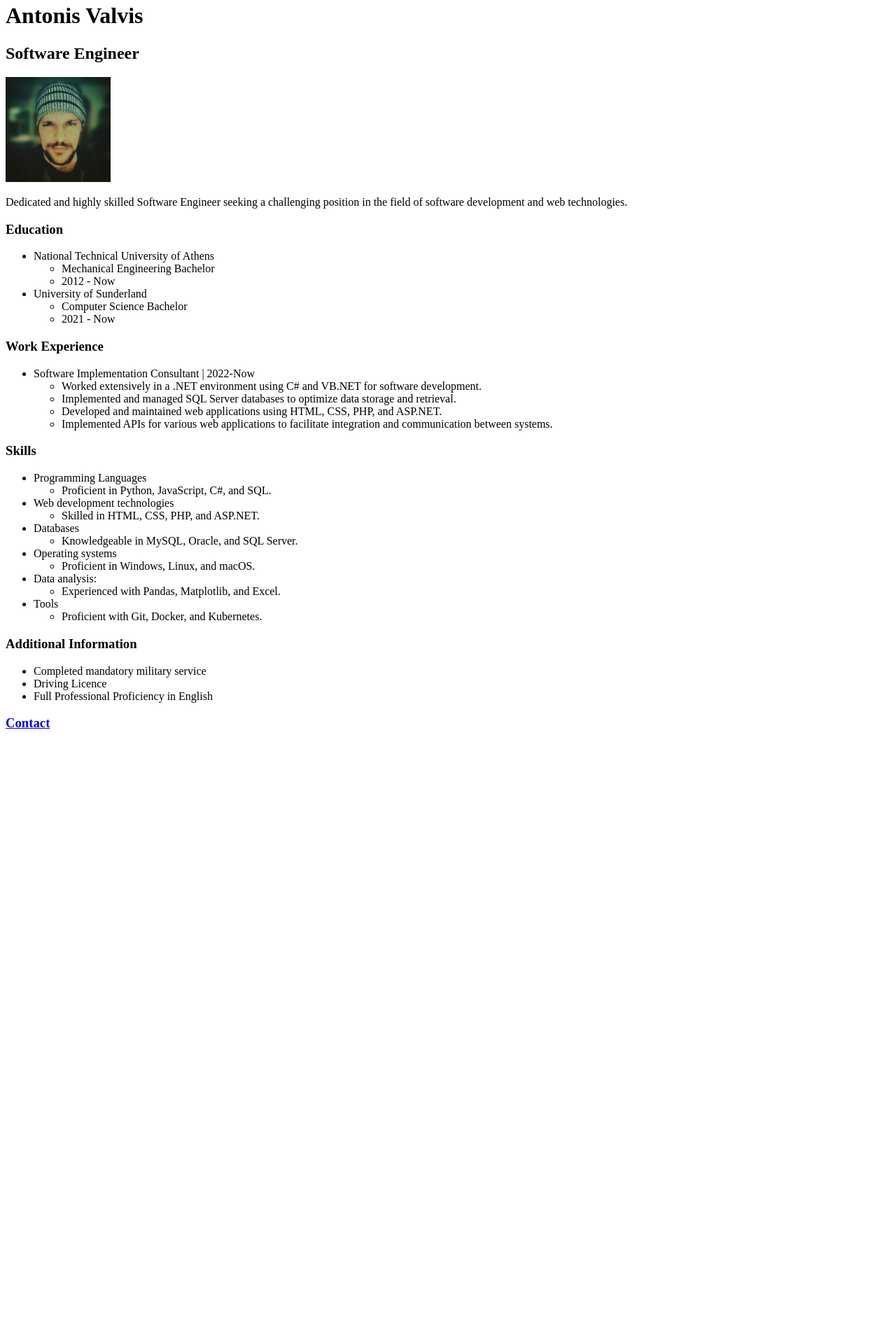
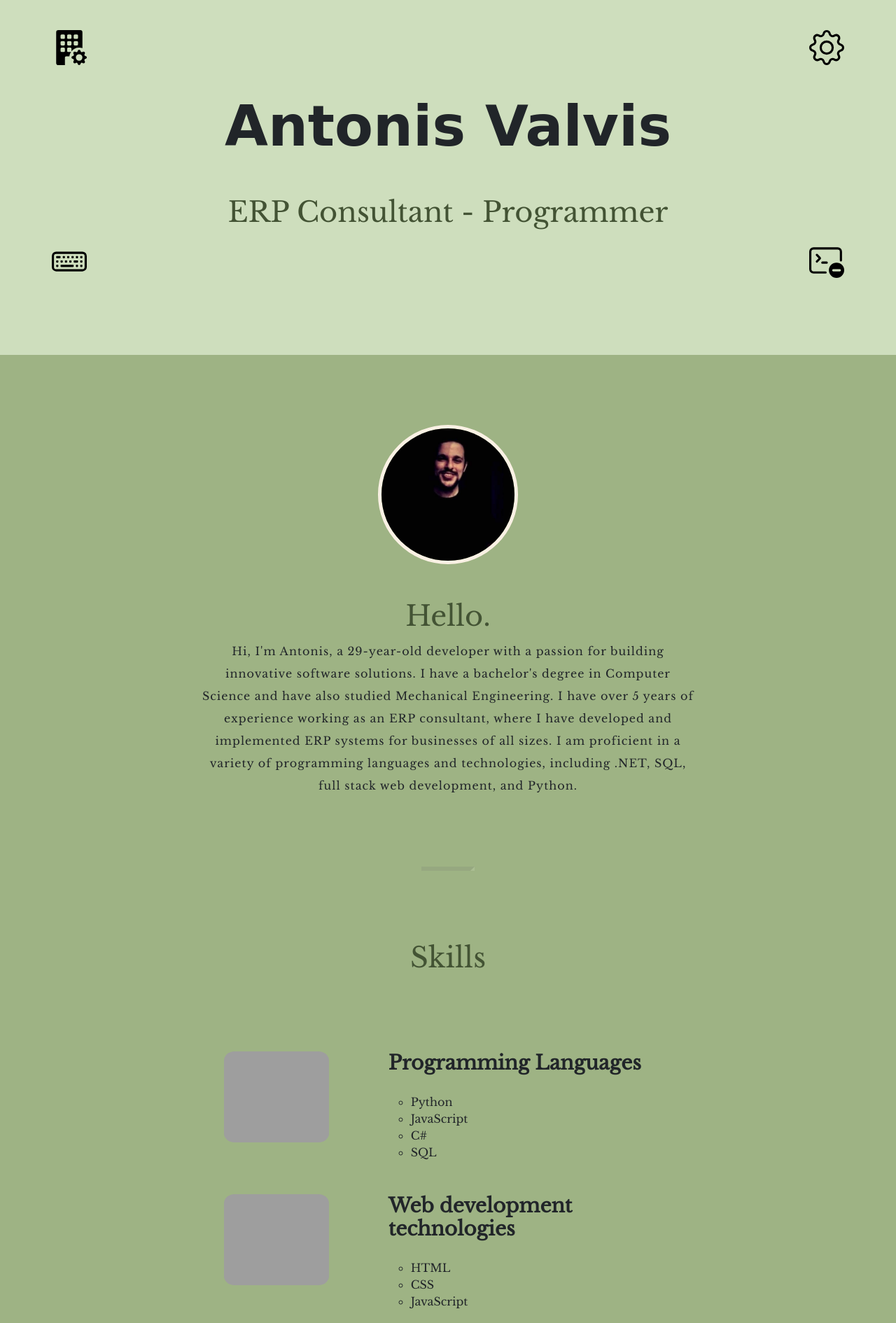
Before and after one commit to avalvis/myportfolio, a plain HTML site: page index.html in a window 1280 px wide. Shown: the part 17-1907 px from the top of the page at 70% size. Before the commit the page ends 1080 px from the top, so only its background shows below. Drawn offline with nearby package versions, Linux system fonts and the light colour scheme; grey boxes are pictures that could not be loaded; a web font is replaced by a local one.

Commit message:
Add files via upload

```diff
--- a/index.html
+++ b/index.html
@@ -4,98 +4,151 @@
 <head>
     <meta charset="UTF-8">
     <meta name="viewport" content="width=device-width, initial-scale=1.0">
-    <title>My Resume</title>
+    <title>Antonis Valvis</title>
+    <link rel="preconnect" href="https://fonts.googleapis.com">
+    <link rel="preconnect" href="https://fonts.gstatic.com" crossorigin>
+    <link href="https://fonts.googleapis.com/css2?family=Corben&family=Libre+Baskerville&display=swap" rel="stylesheet">
+    <link rel="stylesheet" href="./style.css">
+    <link href="https://cdn.jsdelivr.net/npm/bootstrap@5.3.2/dist/css/bootstrap.min.css" rel="stylesheet"
+        integrity="sha384-T3c6CoIi6uLrA9TneNEoa7RxnatzjcDSCmG1MXxSR1GAsXEV/Dwwykc2MPK8M2HN" crossorigin="anonymous">
 </head>
 
-<body>
-    <h1>Antonis Valvis</h1>
-    <h2>Software Engineer</h2>
-    <img src="./assets/images/avatar.jpeg" alt="my photo" height="150">
-    <p>Dedicated and highly skilled Software
-        Engineer seeking a challenging position
-        in the field of software development and
-        web technologies.</p>
+<body class="custom-body">
+    <div class="top-container">
+        <img src="./assets/images/gear.svg" alt="gear" class="custom-img top-gear-img">
+        <div class="title-text">
+            <h1 class="custom-h1">Antonis Valvis</h1>
+            <h2 class="custom-h2">ERP Consultant - Programmer</h2>
+        </div>
+        <img src="./assets/images/keyboard.svg" alt="keyboard" class="custom-img bottom-keyboard-img">
+        <img src="./assets/images/building-fill-gear.svg" alt="building" class="custom-img top-building-img">
+        <img src="./assets/images/terminal-dash.svg" alt="terminal" class="custom-img bottom-terminal-img">
+    </div>
+    <div class="middle-container">
+        <div class="profile">
+            <img src="./assets/images/me.jpg" alt="antonis" class="custom-img avatar-img">
+            <h2 class="custom-h2">Hello.</h2>
+            <p class="custom-p about-me"> Hi, I'm Antonis, a 29-year-old developer with a passion for building
+                innovative
+                software solutions. I
+                have a bachelor's degree in Computer Science and have also studied Mechanical Engineering. I have over 5
+                years of experience working as an ERP consultant, where I have developed and implemented ERP systems for
+                businesses of all sizes. I am proficient in a variety of programming languages and technologies,
+                including .NET, SQL, full stack web development, and Python.</p>
+        </div>
+        <hr class="custom-hr">
+        <div class="skills">
+            <h2 class="custom-h2">Skills</h2>
+            <div class="skills-grid-container">
+                <div class="prog-lang-img">
+                    <img src="./assets/images/programming-languages.jpg" alt="" class="custom-img prog-lang-img-size">
+                </div>
+                <div class="prog-lang-cell">
+                    <h3 class="custom-h3">Programming Languages</h3>
+                    <p class="custom-p">
+                    <ul class="custom-ul">
+                        <li>Python</li>
+                        <li>JavaScript</li>
+                        <li>C#</li>
+                        <li>SQL</li>
+                    </ul>
+                    </p>
+                </div>
+                <div class="web-dev-img">
+                    <img src="./assets/images/web-development.jpg" alt="" class="custom-img web-dev-img-size">
+                </div>
+                <div class="web-dev-cell">
+                    <h3 class="custom-h3">Web development technologies</h3>
+                    <p class="custom-p">
+                    <ul class="custom-ul">
+                        <li>HTML</li>
+                        <li>CSS</li>
+                        <li>JavaScript</li>
+                    </ul>
+                    </p>
+                </div>
+                <div class="databases-img">
+                    <img src="./assets/images/databases.jpg" alt="" class="custom-img databases-img-size">
+                </div>
+                <div class="databases-cell">
+                    <h3 class="custom-h3">Databases</h3>
+                    <p class="custom-p">
+                    <ul class="custom-ul">
+                        <li>MySQL</li>
+                        <li>Oracle</li>
+                        <li>Microsoft SQL Server</li>
+                    </ul>
+                    </p>
+                </div>
+                <div class="os-img">
+                    <img src="./assets/images/operating-systems.jpg" alt="" class="custom-img os-img-size">
+                </div>
+                <div class="os-cell">
+                    <h3 class="custom-h3">Operating systems</h3>
+                    <p class="custom-p">
+                    <ul class="custom-ul">
+                        <li>Windows/Windows Server</li>
+                        <li>Linux</li>
+                        <li>macOS</li>
+                    </ul>
+                    </p>
+                </div>
+                <div class="data-analysis-img">
+                    <img src="./assets/images/data-analysis.jpg" alt="" class="custom-img data-analysis-img-size">
+                </div>
+                <div class="data-analysis-cell">
+                    <h3 class="custom-h3">Data Analysis</h3>
+                    <p class="custom-p">
+                    <ul class="custom-ul">
+                        <li>Pandas</li>
+                        <li>Matplotlib</li>
+                        <li>Microsoft Excel</li>
+                    </ul>
+                    </p>
+                </div>
+                <div class="tools-img">
+                    <img src="./assets/images/tools.jpg" alt="" class="custom-img tools-img-size">
+                </div>
+                <div class="tools-cell">
+                    <h3 class="custom-h3">Tools</h3>
+                    <p class="custom-p">
+                    <ul class="custom-ul">
+                        <li>Git</li>
+                        <li>Docker</li>
+                        <li>Kubernetes</li>
+                    </ul>
+                    </p>
+                </div>
 
-    <h3>Education</h3>
-    <ul>
-        <li>National Technical University of Athens
-            <ul>
-                <li>Mechanical Engineering Bachelor</li>
-                <li>2012 - Now</li>
+            </div>
+        </div>
+        <hr class="custom-hr">
+        <div class="contact-me">
+            <h2 class="custom-h2">Let's make it happen!</h2>
+            <p class="custom-p contact-message">I'm excited to hear from you and learn more about your needs. I'm
+                confident
+                that I can help you choose and implement the right solutions for your business, and I'm committed to
+                helping you achieve success.</p>
+            <a class="contact-button" href="mailto:abn2226@yahoo.gr">Contact</a>
+        </div>
+    </div>
+    <div class="bottom-container">
+        <footer class="py-3 my-4">
+            <ul class="nav justify-content-center border-bottom pb-3 mb-3">
+                <li class="nav-item"><a href="https://www.linkedin.com/in/antonis-valvis-4118b6146/"
+                        class="nav-link px-2 text-body-secondary">LinkedIn</a></li>
+                <li class="nav-item"><a href="https://github.com/avalvis"
+                        class="nav-link px-2 text-body-secondary">Github</a></li>
+                <li class="nav-item"><a href="https://www.youtube.com/channel/UCaza-qQt9x9PhoQ9IfvPABQ"
+                        class="nav-link px-2 text-body-secondary">YouTube</a></li>
             </ul>
-        </li>
-        <li>University of Sunderland
-            <ul>
-                <li>Computer Science Bachelor</li>
-                <li>2021 - Now</li>
-            </ul>
-        </li>
-    </ul>
-    <h3>Work Experience</h3>
-    <ul>
-        <li>Software Implementation
-            Consultant | 2022-Now
-            <ul>
-                <li>Worked extensively in a .NET environment using C#
-                    and VB.NET for software development.</li>
-                <li> Implemented and managed SQL Server databases to
-                    optimize data storage and retrieval.</li>
-                <li>Developed and maintained web applications using
-                    HTML, CSS, PHP, and ASP.NET.</li>
-                <li>Implemented APIs for various web applications to
-                    facilitate integration and communication between
-                    systems.</li>
-            </ul>
-        </li>
-    </ul>
-    <h3>Skills</h3>
-    <ul>
-        <li>Programming Languages
-            <ul>
-                <li>Proficient in Python, JavaScript, C#,
-                    and SQL.</li>
-            </ul>
-        </li>
-        <li>Web development technologies
-            <ul>
-                <li>Skilled in HTML, CSS, PHP, and
-                    ASP.NET.</li>
-            </ul>
-        </li>
-        <li>Databases
-            <ul>
-                <li> Knowledgeable in MySQL, Oracle, and
-                    SQL Server.</li>
-            </ul>
-        </li>
-        <li>Operating systems
-            <ul>
-                <li>Proficient in Windows, Linux, and
-                    macOS.</li>
-            </ul>
-        </li>
-        <li>Data analysis:
-            <ul>
-                <li> Experienced with Pandas, Matplotlib,
-                    and Excel.</li>
-            </ul>
-        </li>
-        <li>Tools
-            <ul>
-                <li>Proficient with Git, Docker, and
-                    Kubernetes.</li>
-            </ul>
-        </li>
-    </ul>
-    <h3>Additional Information</h3>
-    <ul>
-        <li>Completed mandatory military service</li>
-        <li>Driving Licence</li>
-        <li>Full Professional Proficiency in English</li>
-    </ul>
+            <p class="text-center text-body-secondary">© 2023 Antonis Valvis</p>
+        </footer>
+    </div>
 
-    <h3><a href="./public/contact.html">Contact</a></h3>
-
+    <script src="https://cdn.jsdelivr.net/npm/bootstrap@5.3.2/dist/js/bootstrap.bundle.min.js"
+        integrity="sha384-C6RzsynM9kWDrMNeT87bh95OGNyZPhcTNXj1NW7RuBCsyN/o0jlpcV8Qyq46cDfL"
+        crossorigin="anonymous"></script>
 </body>
 
 </html>
--- /dev/null
+++ b/style.css
@@ -0,0 +1,175 @@
+.custom-body {
+    background-color: #FAF1E4;
+    font-family: 'Libre Baskerville', serif;
+    text-align: center;
+    margin: 0 0 0 0;
+}
+
+.top-container {
+    background-color: #CEDEBD;
+    position: relative;
+    padding-top: 100px;
+    margin: 0 auto;
+    padding: 100px 0 100px 0;
+    border-bottom: 50px solid #CEDEBD;
+    width: 100%;
+    height: 100%;
+
+}
+
+.custom-h1 {
+    font-family: 'Corben', cursive;
+    font-size: 5rem;
+    margin: 50px auto 0 auto;
+    font-weight: bold;
+
+}
+
+.custom-h2 {
+    font-size: 2.5rem;
+    font-weight: normal;
+    padding-bottom: 10px;
+    margin: 50px auto 0 auto;
+    color: #435334;
+}
+
+.custom-h3 {
+    font-weight: bold;
+    padding-bottom: 10px;
+
+}
+
+.custom-p {
+    line-height: 2;
+    letter-spacing: 1px;
+}
+
+.custom-ul {
+    list-style-type: circle;
+}
+
+.custom-hr {
+    border: inset #CEDEBD 6px;
+    border-bottom: none;
+    width: 6%;
+    margin: 100px auto;
+}
+
+.title-text {
+    margin: 20px;
+}
+
+.custom-img {
+    overflow: clip;
+    overflow-clip-margin: content-box;
+}
+
+.top-gear-img {
+    position: absolute;
+    right: 5%;
+    top: 50px;
+    width: 50px;
+    margin: 10px;
+}
+
+.top-building-img {
+    position: absolute;
+    left: 5%;
+    top: 50px;
+    width: 50px;
+    margin: 10px;
+}
+
+.bottom-keyboard-img {
+    position: absolute;
+    left: 5%;
+    bottom: 50px;
+    width: 50px;
+    margin: 10px;
+}
+
+.bottom-terminal-img {
+    position: absolute;
+    right: 5%;
+    bottom: 50px;
+    width: 50px;
+    margin: 10px;
+}
+
+.middle-container {
+    background-color: #9EB384;
+    position: relative;
+    padding-top: 100px;
+    margin: 0 auto;
+    padding: 100px 0 100px 0;
+    width: 100%;
+    height: 100%;
+}
+
+.avatar-img {
+    width: 200px;
+    border: solid 5px #FAF1E4;
+    border-radius: 50%;
+}
+
+.about-me {
+    width: 55%;
+    margin: auto;
+}
+
+.skills-grid-container {
+    display: grid;
+    grid-template-columns: 0.5fr 1fr;
+    grid-template-rows: repeat(1, 1fr);
+    width: 50%;
+    margin: 100px auto 0 auto;
+    text-align: left;
+    gap: 2rem;
+}
+
+.skills-grid-container img {
+    width: 150px;
+    border-radius: 10%;
+}
+
+.prog-lang-img-size {
+    height: 130px;
+}
+
+.web-dev-img-size {
+    height: 130px;
+}
+
+.databases-img-size {
+    height: 130px;
+}
+
+.os-img-size {
+    height: 130px;
+}
+
+.data-analysis-img-size {
+    height: 130px;
+}
+
+.tools-img-size {
+    height: 130px;
+}
+
+.contact-message {
+    width: 60%;
+    margin: auto;
+}
+
+.contact-button {
+    display: block;
+    margin: 35px auto;
+    font-size: 24px;
+    padding: 12px 24px;
+    border-radius: 50px;
+    background-color: #FAF1E4;
+    color: #435334;
+    text-align: center;
+    text-decoration: none;
+    width: 20%;
+}
```
Also changed, not shown: assets/images/building-fill-gear.svg (added), assets/images/data-analysis.jpg (added), assets/images/gear.svg (added), assets/images/keyboard.svg (added), assets/images/me.jpg (added), assets/images/terminal-dash.svg (added), assets/images/tools.jpg (added), 4 other files.
